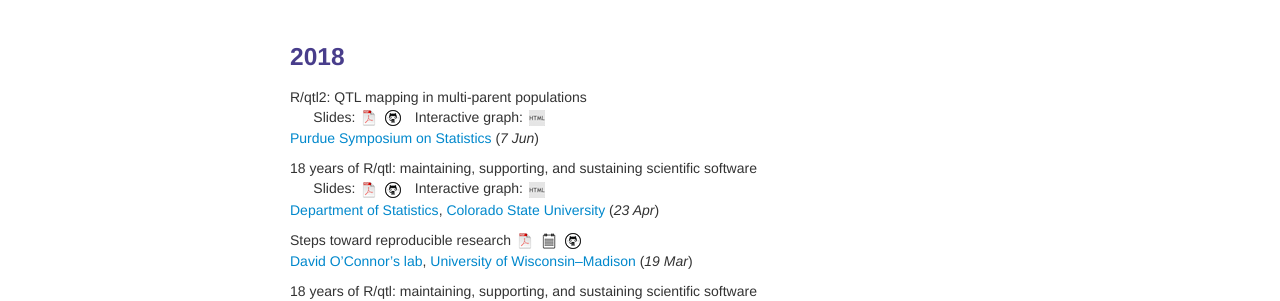
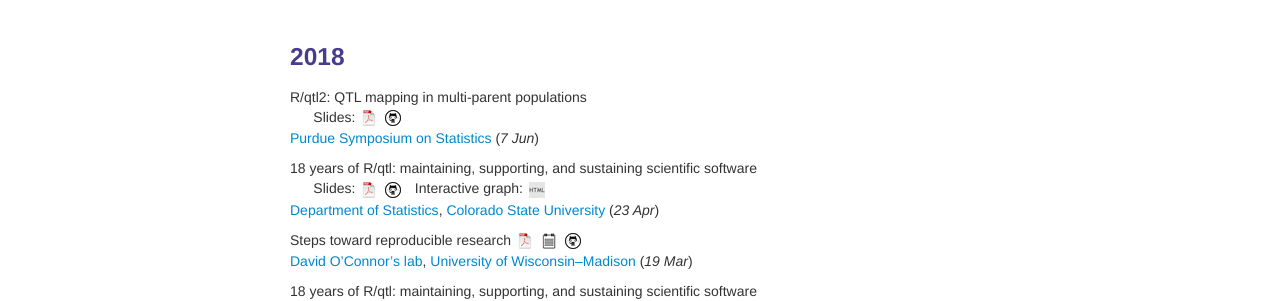
Before and after one commit to kbroman/kbroman.github.io, a Jekyll site: the page built from pages/talks.md, in a window 1280 px wide and 900 px high. Shown: the part 125-426 px from the top of the window. Built offline with Jekyll 4.4.1, drawn with Linux system fonts in a browser that asks for light colours.

Commit message:
pages/talks: Remove interactive graph link for purdue talk

```diff
--- a/pages/talks.md
+++ b/pages/talks.md
@@ -11,10 +11,7 @@ description: Karl Broman's talks
 R/qtl2: QTL mapping in multi-parent populations<br/>
 &nbsp; &nbsp; &nbsp; Slides:
 [![pdf](icons16/pdf-icon.png)](https://www.biostat.wisc.edu/~kbroman/presentations/rqtl2_purdue2018.pdf)
-[![github](icons16/github-icon.png)](https://github.com/kbroman/Talk_Purdue2018)
-&nbsp; Interactive graph:
-[![many box plots](icons16/html-icon.png)](https://bit.ly/many_boxplots)
-<br/>
+[![github](icons16/github-icon.png)](https://github.com/kbroman/Talk_Purdue2018)<br/>
 [Purdue Symposium on Statistics](http://www.stat.purdue.edu/symp2018)
 (_7 Jun_)
 
```
